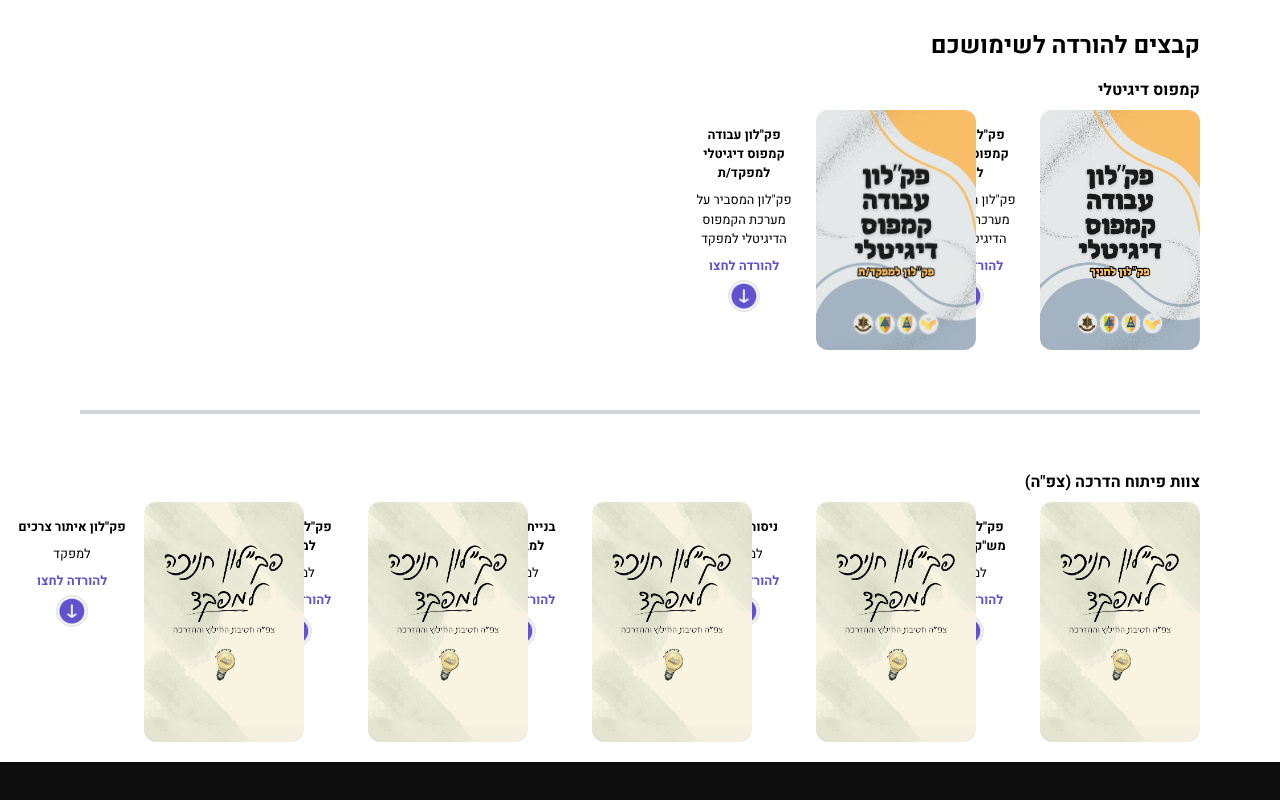
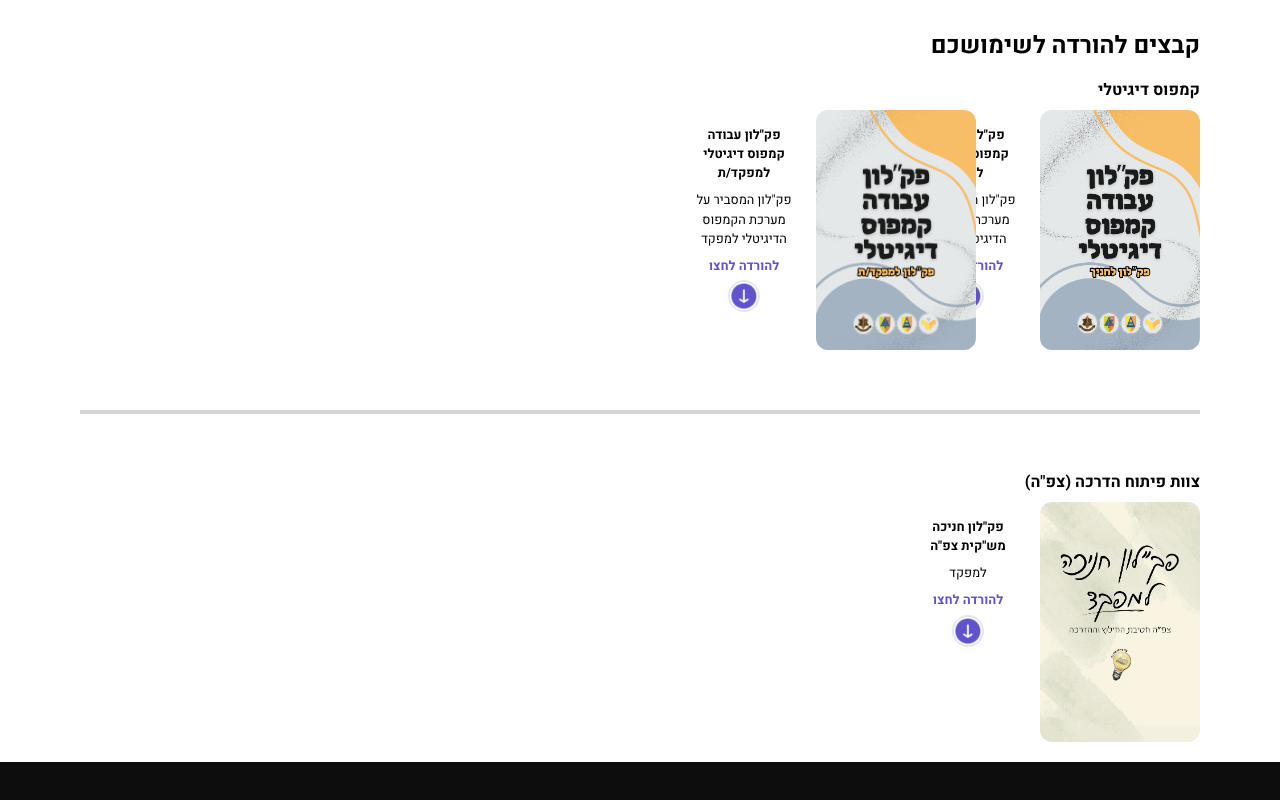
Before and after one commit to gapa-pakar/gapa-website, a React (Vite) app: page /projects in a window 1280 px wide. Shown: the part 4196-4996 px from the top of the page. Built offline with nearby package versions, Linux system fonts and the light colour scheme.

Commit message:
documents

```diff
--- a/src/components/Projects/DownloadFiles.jsx
+++ b/src/components/Projects/DownloadFiles.jsx
@@ -4,6 +4,7 @@ import FilesCards from './FilesCards'
 // documents
 import document1 from '../../assets/Projects/Canva/document1.pdf'
 import document2 from '../../assets/Projects/Canva/document2.pdf'
+import document3 from '../../assets/Projects/Canva/document3.pdf'
 
 // documents cover img
 import document1Cover from '../../assets/Projects/Canva/document1.png'
@@ -35,35 +36,7 @@ const DevelopTeamFiles = [
         title: 'פק"לון חניכה מש"קית צפ"ה',
         description: "למפקד",
         img: document3Cover,
-        link: document1
-    },
-    {
-        id: 200,
-        title: 'ניסוח מטרות',
-        description: "למפקד",
-        img: document3Cover,
-        link: document1
-    },
-    {
-        id: 300,
-        title: 'בניית שאלות למבחנים',
-        description: "למפקד",
-        img: document3Cover,
-        link: document1
-    },
-    {
-        id: 400,
-        title: 'פק"לון חניכה למפקד',
-        description: "למפקד",
-        img: document3Cover,
-        link: document1
-    },
-    {
-        id: 500,
-        title: 'פק"לון איתור צרכים',
-        description: "למפקד",
-        img: document3Cover,
-        link: document1
+        link: document3
     }
 ]
 
```
Also changed, not shown: 1 other file (tests, documents, lock files or other folders).
